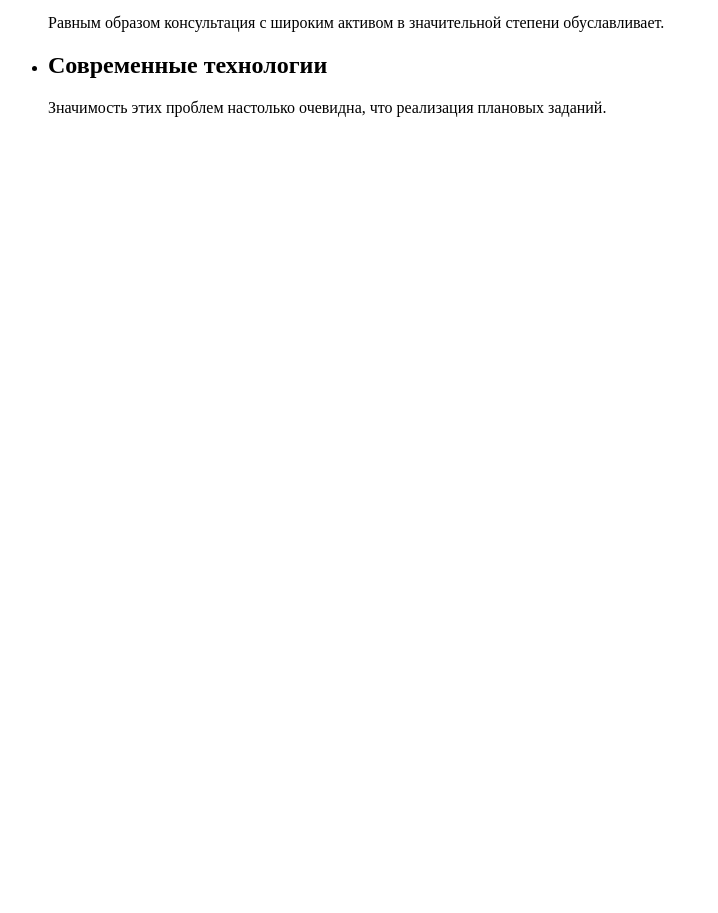
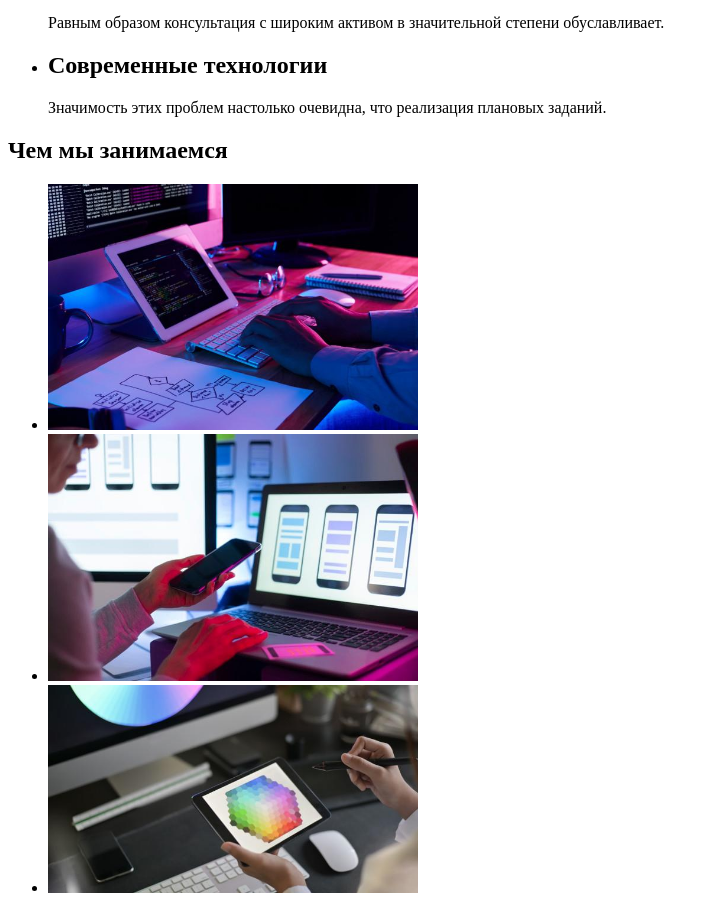
Before and after one commit to OlenaEysmont/goit-markup-hw-01, a plain HTML site: page index.html in a window 1280 px wide. Shown: the part 440-1353 px from the top of the page, without its empty margins (0-718 px from the left). Before the commit the page ends 800 px from the top, so only its background shows below. Drawn offline with Linux system fonts and the light colour scheme.

Commit message:
Finished 3 section

```diff
--- a/index.html
+++ b/index.html
@@ -47,7 +47,22 @@
                 </li>
             </ul>
         </section>
-
+    <section>
+        <h2>Чем мы занимаемся</h2>
+        <ul>
+            <li>
+                <img src="images/close-up-image-programer-working-his-desk-office_1098-18707.jpg" alt="hands with computer"
+                    width='370'>
+            </li>
+            <li>
+                <img src="images/web-ui-designers-are-developing-an-application-for-smartphones-the-team-of-creators-is-working-on-an-interface-to-mobile-phones_8119-2713.jpg"
+                    alt="phone with hands" width="370">
+            </li>
+            <li>
+                <img src="images/ff490664ba91f138b9f708e01d65306a.jpg" alt="tablet with hands" width="370">
+            </li>
+        </ul>
+    </section>
 
     </body>
 </html>
```
